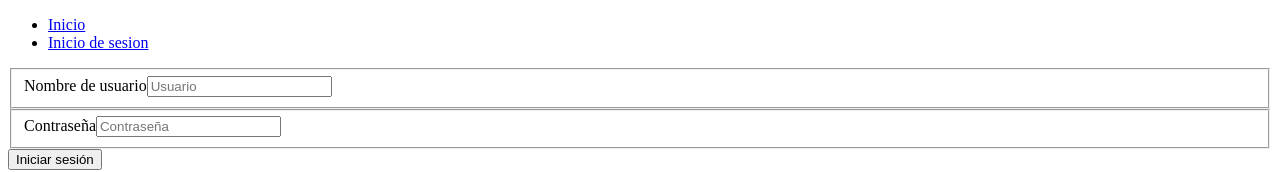
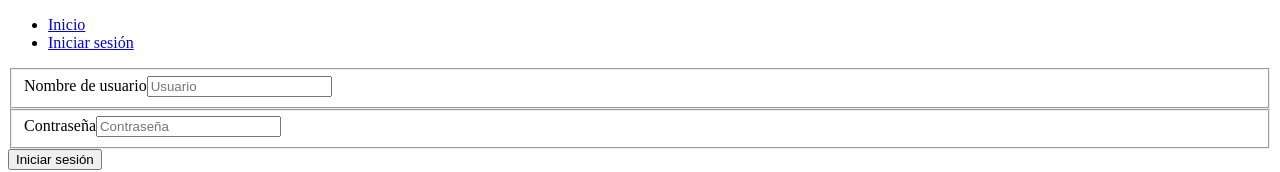
Before and after one commit to MatyBene/front-test, an Angular app in the folder front/: page /login in a window 1280 px wide. Shown: the top 172 px of the page. Built offline with nearby package versions, Linux system fonts and the light colour scheme.

Commit message:
agrega condicionales en el header para cuando esta logueado

```diff
--- a/front/src/app/components/header/header.html
+++ b/front/src/app/components/header/header.html
@@ -1,8 +1,24 @@
 <header>
     <nav>
         <ul>
-            <li><a routerLink="/">Inicio</a></li>
-            <li><a routerLink="/login">Inicio de sesion</a></li>
+            <li>
+                <a routerLink="/">Inicio</a>
+            </li>
+
+            @if (!authService.isLoggedIn()) {
+                <li>
+                    <a routerLink="/login">Iniciar sesión</a>
+                </li>
+            }
+
+            @if (authService.isLoggedIn()) {
+                <li>
+                    <a routerLink="/members/profile">Perfil</a>
+                </li>
+                <li>
+                    <button (click)="logout()">Cerrar sesión</button>
+                </li>
+            }
         </ul>
     </nav>
 </header>
--- a/front/src/app/components/header/header.ts
+++ b/front/src/app/components/header/header.ts
@@ -1,5 +1,6 @@
 import { Component } from '@angular/core';
-import { RouterLink } from '@angular/router';
+import { Router, RouterLink } from '@angular/router';
+import { AuthService } from '../../services/auth-service';
 
 @Component({
   selector: 'app-header',
@@ -8,5 +9,10 @@ import { RouterLink } from '@angular/router';
   styleUrl: './header.css'
 })
 export class Header {
+  constructor(public authService: AuthService, private router: Router){}
 
+  logout(){
+    this.authService.logout();
+    this.router.navigate(['/']);
+  }
 }
--- a/front/src/app/pages/login-page/login-page.ts
+++ b/front/src/app/pages/login-page/login-page.ts
@@ -34,8 +34,8 @@ export class LoginPage {
       this.authService.login(username, password).subscribe({
         next: (data) => {
           this.isLoading = false;
-          this.router.navigate(['/profile']);
           alert('El usuario ingreso correctamente');
+          this.router.navigate(['/members/profile']);
           console.log('Login exitoso', data);
         },
         error: (error) => {
```
